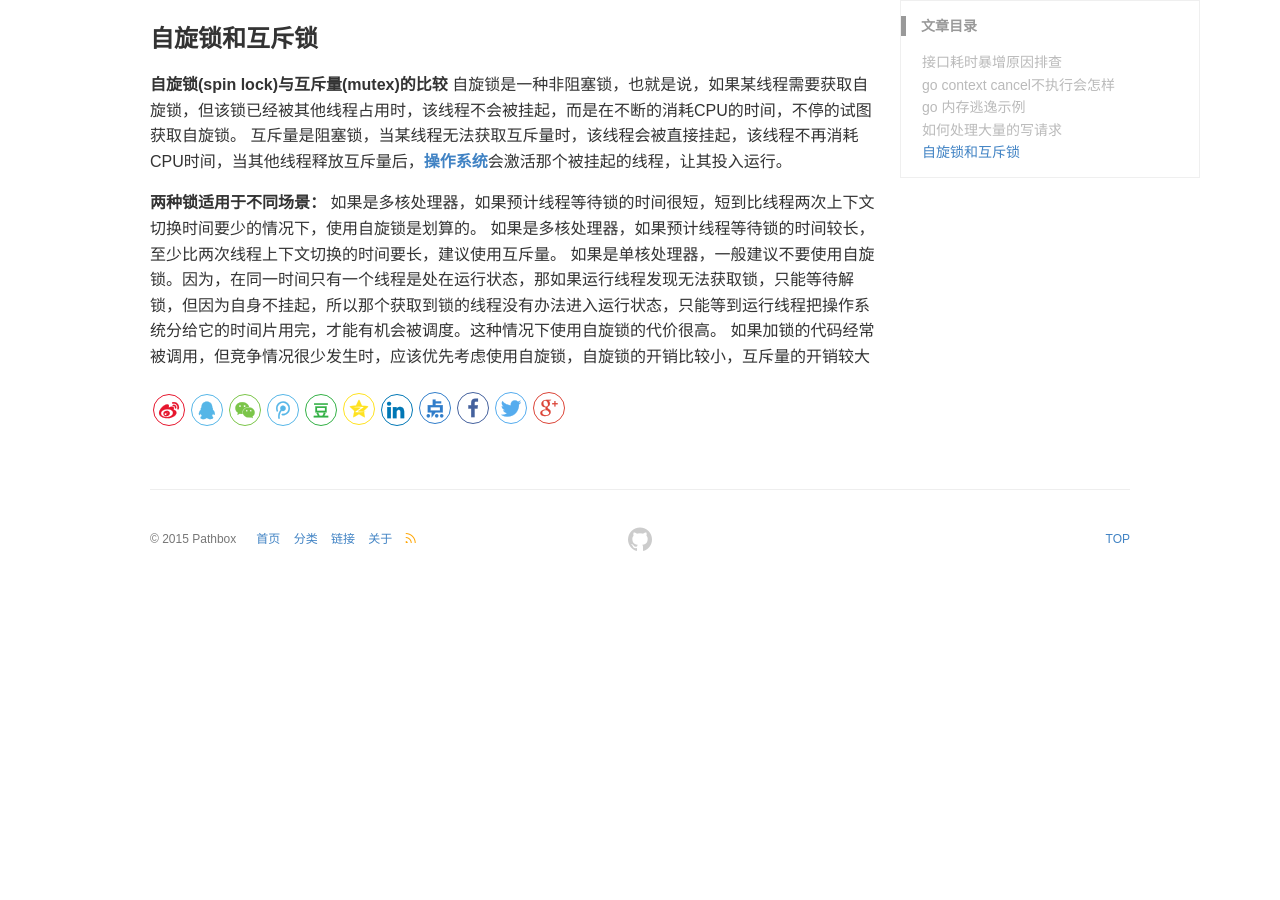
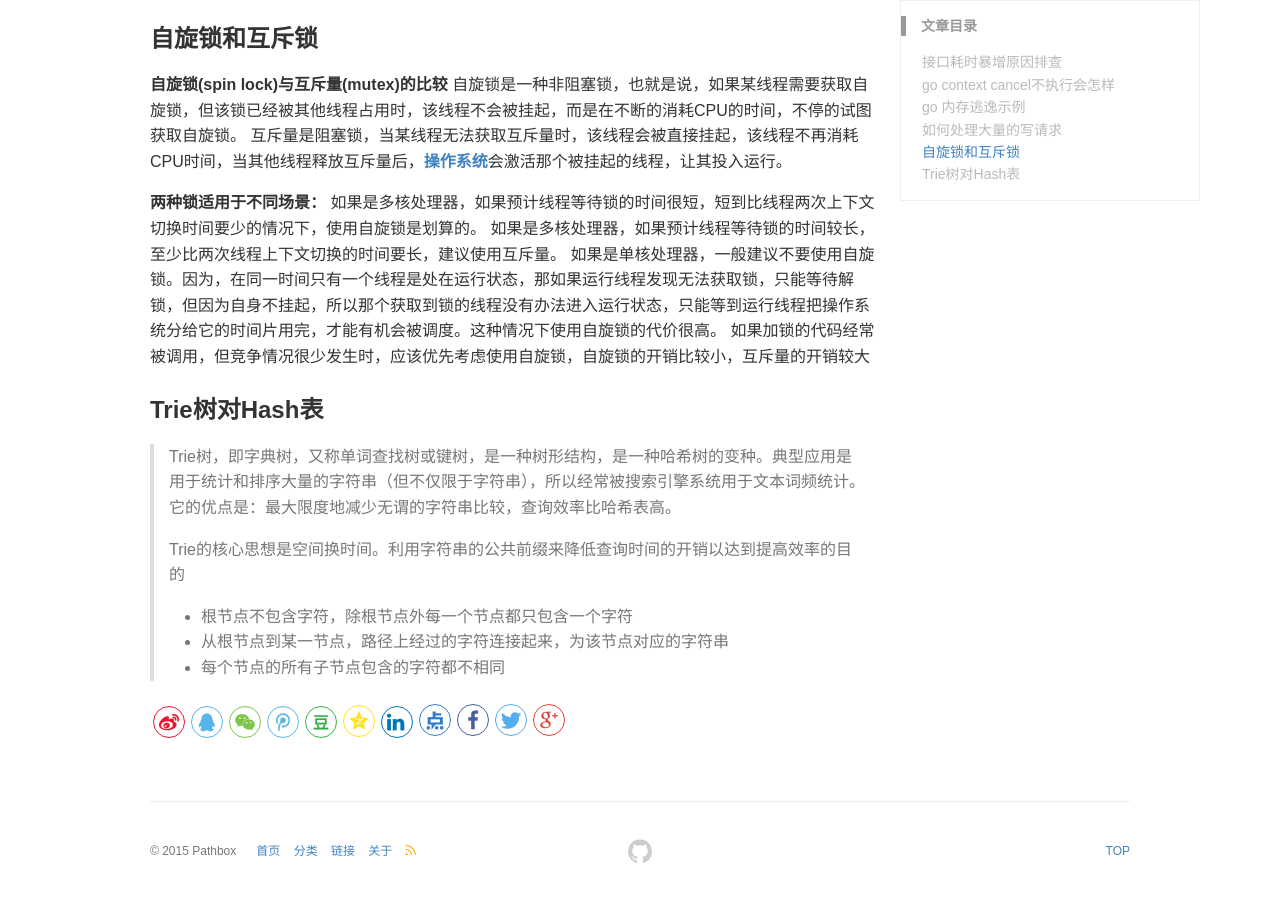
Before and after one commit to pathbox/pathbox.github.io, a Jekyll site: the page built from _posts/2021-04-08-work-summary-in-UCloud-48.md, in a window 1280 px wide and 900 px high, scrolled down 2627 px. Built offline with Jekyll 4.4.1, drawn with Linux system fonts in a browser that asks for light colours; before the commit the page ends 3215 px from its top, so only the background shows below that.

Commit message:
Trie树对Hash表

```diff
--- a/_posts/2021-04-08-work-summary-in-UCloud-48.md
+++ b/_posts/2021-04-08-work-summary-in-UCloud-48.md
@@ -105,3 +105,15 @@ func main() {
 **自旋锁(spin lock)与互斥量(mutex)的比较** 自旋锁是一种非阻塞锁，也就是说，如果某线程需要获取自旋锁，但该锁已经被其他线程占用时，该线程不会被挂起，而是在不断的消耗CPU的时间，不停的试图获取自旋锁。 互斥量是阻塞锁，当某线程无法获取互斥量时，该线程会被直接挂起，该线程不再消耗CPU时间，当其他线程释放互斥量后，[**操作系统**](http://lib.csdn.net/base/operatingsystem)会激活那个被挂起的线程，让其投入运行。
 
 **两种锁适用于不同场景：** 如果是多核处理器，如果预计线程等待锁的时间很短，短到比线程两次上下文切换时间要少的情况下，使用自旋锁是划算的。 如果是多核处理器，如果预计线程等待锁的时间较长，至少比两次线程上下文切换的时间要长，建议使用互斥量。 如果是单核处理器，一般建议不要使用自旋锁。因为，在同一时间只有一个线程是处在运行状态，那如果运行线程发现无法获取锁，只能等待解锁，但因为自身不挂起，所以那个获取到锁的线程没有办法进入运行状态，只能等到运行线程把操作系统分给它的时间片用完，才能有机会被调度。这种情况下使用自旋锁的代价很高。 如果加锁的代码经常被调用，但竞争情况很少发生时，应该优先考虑使用自旋锁，自旋锁的开销比较小，互斥量的开销较大
+
+
+
+### Trie树对Hash表
+
+> Trie树，即字典树，又称单词查找树或键树，是一种树形结构，是一种哈希树的变种。典型应用是用于统计和排序大量的字符串（但不仅限于字符串），所以经常被搜索引擎系统用于文本词频统计。它的优点是：最大限度地减少无谓的字符串比较，查询效率比哈希表高。
+>
+> Trie的核心思想是空间换时间。利用字符串的公共前缀来降低查询时间的开销以达到提高效率的目的
+>
+> - 根节点不包含字符，除根节点外每一个节点都只包含一个字符
+> - 从根节点到某一节点，路径上经过的字符连接起来，为该节点对应的字符串
+> - 每个节点的所有子节点包含的字符都不相同
```
